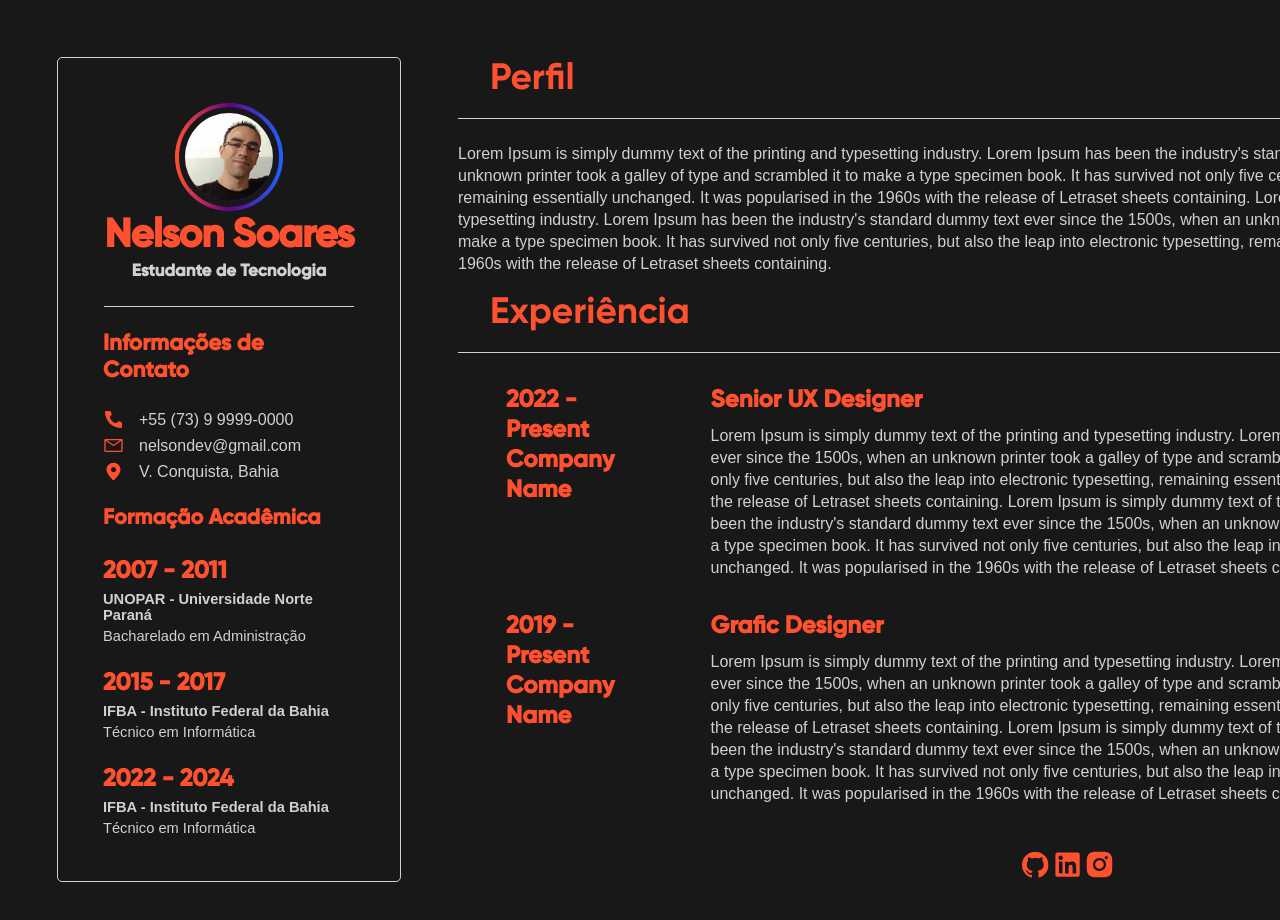
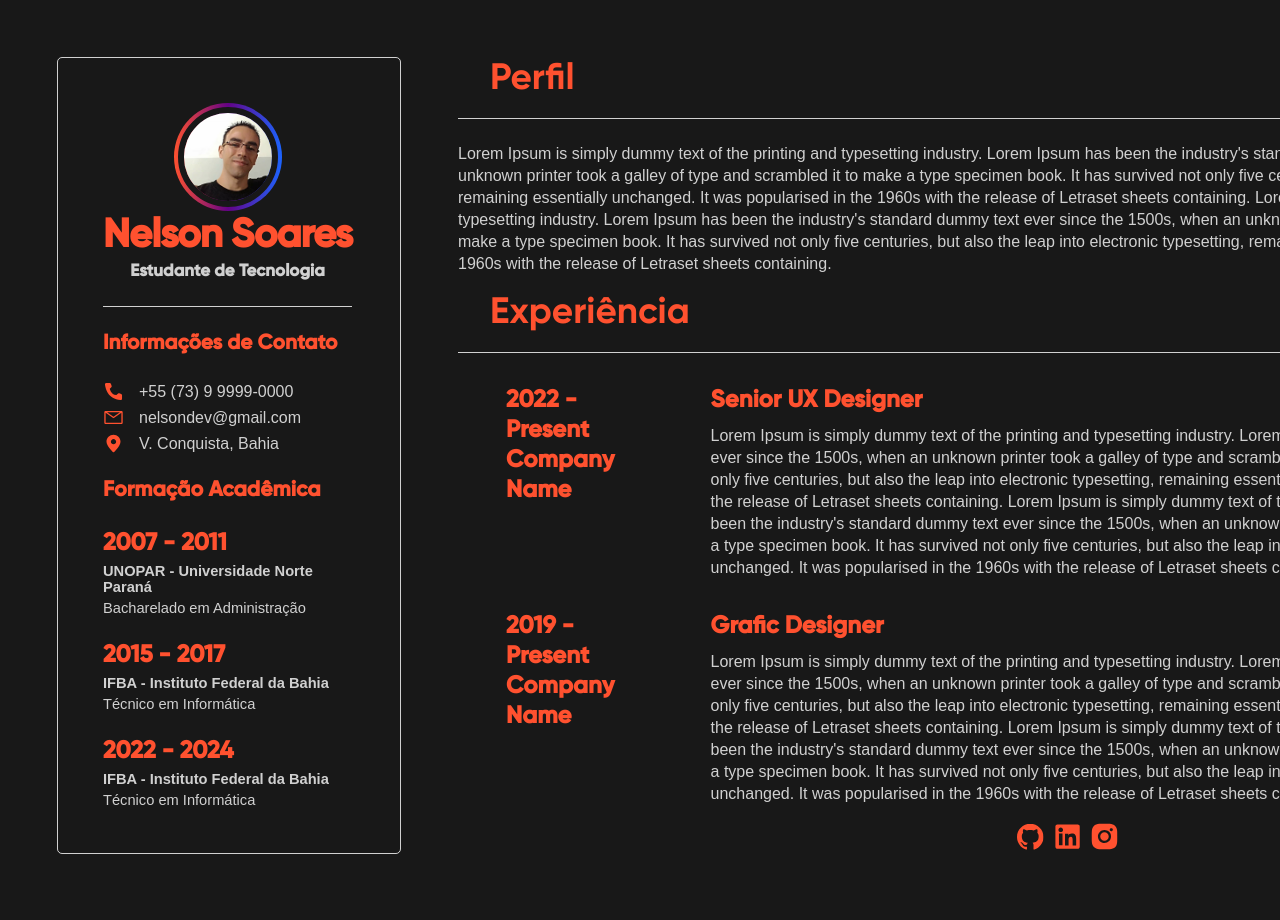
Before and after one commit to nelsonsoares/projetos-academicos, a plain HTML site: page curriculo/index.html in a window 1280 px wide. Shown: the top 920 px of the page. Drawn offline with Linux system fonts and the light colour scheme.

Commit message:
Ajuste de alinhamento do blc-2 do sidebar e aumento do gap do footer

```diff
--- a/curriculo/style.css
+++ b/curriculo/style.css
@@ -38,7 +38,7 @@ body {
 .sidebar-l {
   display: flex;
   flex-direction: column;
-  align-items: center;
+  align-items: flex-start;
   justify-content: center;
   min-width: 21.5rem;
   height: 100%;
@@ -99,7 +99,7 @@ body {
 .blc-2 h1 {
   font-family: var(--font-bold);
   color: var(--text-color);
-  font-size: 1.4em;
+  font-size: 1.3em;
 }
 
 #ctItem {
@@ -221,7 +221,7 @@ body {
  display: flex;
  justify-content: center;
  align-items: center;
- column-gap: 5px;
+ column-gap: 10px;
 }
 
 .footer a img {
```
